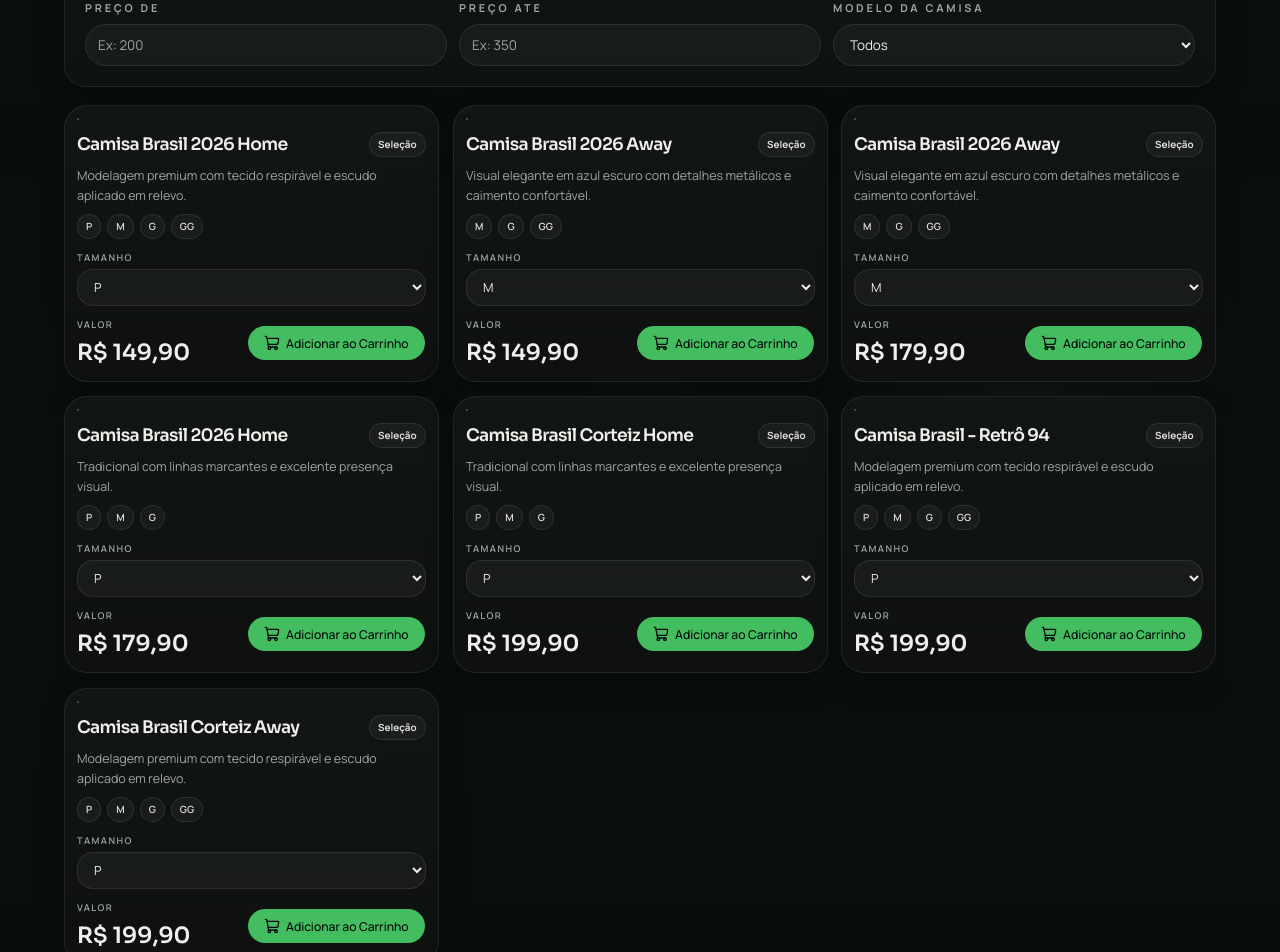
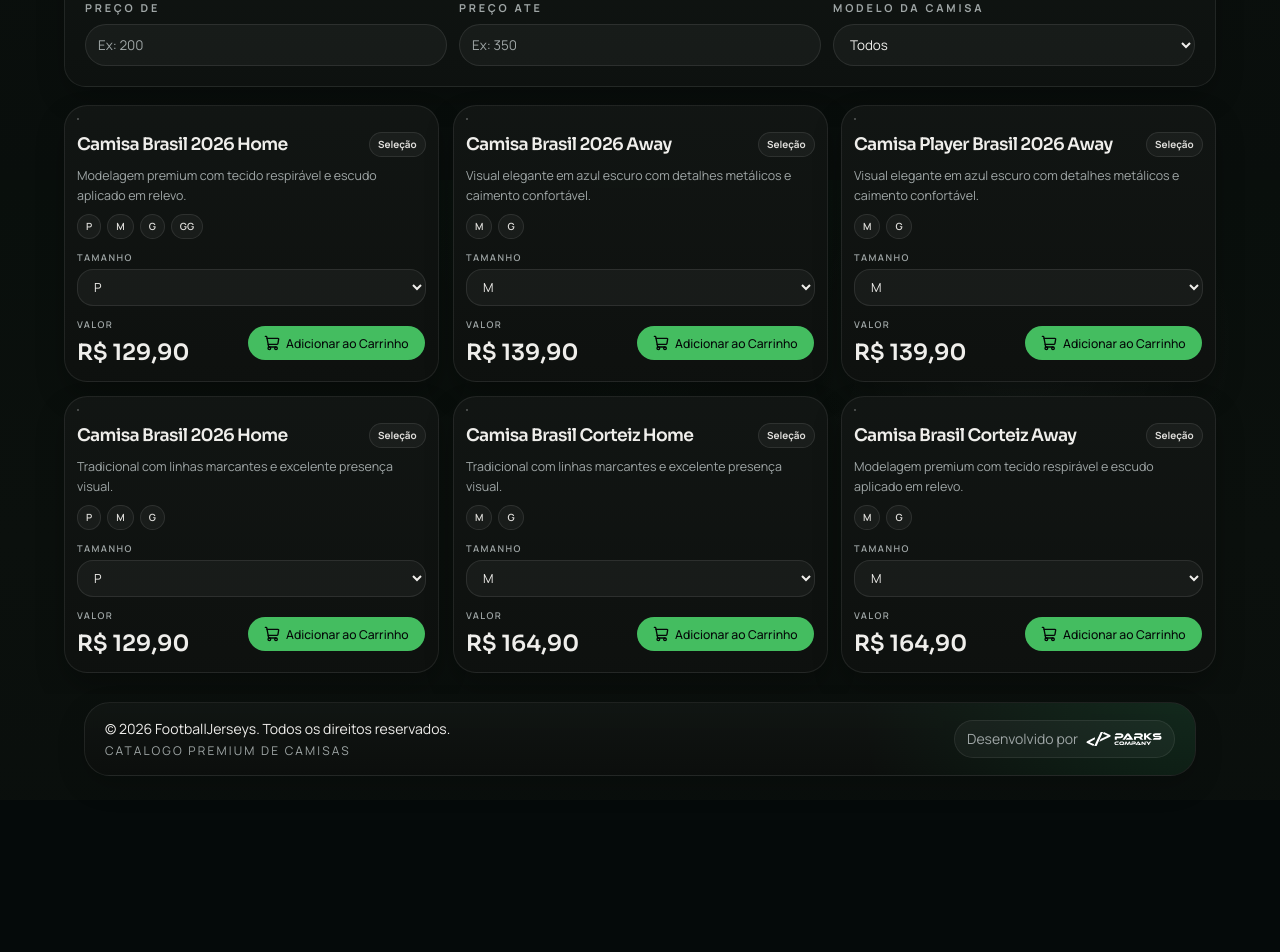
Before and after one commit to Munizleonardo/alfaberk-app, a Next.js app: page / in a window 1280 px wide. Shown: the part 620-1572 px from the top of the page. After the commit the page ends 1420 px from the top, so only its background shows below. Built offline with nearby package versions, Linux system fonts and the light colour scheme.

Commit message:
feat: prices

```diff
--- a/app/_lib/catalog.ts
+++ b/app/_lib/catalog.ts
@@ -44,7 +44,7 @@ export const catalog: Jersey[] = [
     team: "Brasil",
     category: "Seleção",
     model: "Torcedor",
-    price: 149.90,
+    price: 129.90,
     sizes: ["P", "M", "G", "GG"],
     badge: "",
     shortDescription:
@@ -72,8 +72,8 @@ export const catalog: Jersey[] = [
     team: "Brasil",
     category: "Seleção",
     model: "Torcedor",
-    price: 149.90,
-    sizes: ["M", "G", "GG"],
+    price: 139.90,
+    sizes: ["M", "G"],
     badge: "",
     shortDescription:
       "Visual elegante em azul escuro com detalhes metálicos e caimento confortável.",
@@ -97,12 +97,12 @@ export const catalog: Jersey[] = [
   },
   {
     id: "brasil-2026-jogador-away",
-    name: "Camisa Brasil 2026 Away",
+    name: "Camisa Player Brasil 2026 Away",
     team: "Brasil",
     category: "Seleção",
     model: "Jogador",
-    price: 179.90,
-    sizes: ["M", "G", "GG"],
+    price: 139.90,
+    sizes: ["M", "G"],
     badge: "",
     shortDescription:
       "Visual elegante em azul escuro com detalhes metálicos e caimento confortável.",
@@ -129,7 +129,7 @@ export const catalog: Jersey[] = [
     team: "Brasil",
     category: "Seleção",
     model: "Jogador",
-    price: 179.9,
+    price: 129.9,
     sizes: ["P", "M", "G"],
     badge: "",
     shortDescription:
@@ -156,9 +156,9 @@ export const catalog: Jersey[] = [
     name: "Camisa Brasil Corteiz Home",
     team: "Brasil",
     category: "Seleção",
-    model: "Retro",
-    price: 199.9,
-    sizes: ["P", "M", "G"],
+    model: "Corteiz",
+    price: 164.9,
+    sizes: ["M", "G"],
     badge: "",
     shortDescription:
       "Tradicional com linhas marcantes e excelente presença visual.",
@@ -179,42 +179,42 @@ export const catalog: Jersey[] = [
       accent: "#2563eb",
     },
   },
-  {
-    id: "brasil-2026-retro94",
-    name: "Camisa Brasil - Retrô 94",
-    team: "Brasil",
-    category: "Seleção",
-    model: "Retro",
-    price: 199.9,
-    sizes: ["P", "M", "G", "GG"],
-    badge: "",
-    shortDescription:
-      "Modelagem premium com tecido respirável e escudo aplicado em relevo.",
-    fullDescription:
-      "Versão inspirada no uniforme principal da Seleção, com acabamento premium, recortes anatomicos e tecido leve para uso casual ou em dia de jogo.",
-    images: {
-      Masculina: [
-        "/img/brasil/retro/retro94/brasil01.webp",
-        "/img/brasil/retro/retro94/brasil02.webp",
-        "/img/brasil/retro/retro94/03.webp",
-        "/img/brasil/retro/retro94/04.webp",
-      ],
-      Feminina: [],
-    },
-    colors: {
-      primary: "#14532d",
-      secondary: "#facc15",
-      accent: "#2563eb",
-    },
-  },
+  // {
+  //   id: "brasil-2026-retro94",
+  //   name: "Camisa Brasil - Retrô 94",
+  //   team: "Brasil",
+  //   category: "Seleção",
+  //   model: "Retro",
+  //   price: 199.9,
+  //   sizes: ["P", "M", "G", "GG"],
+  //   badge: "",
+  //   shortDescription:
+  //     "Modelagem premium com tecido respirável e escudo aplicado em relevo.",
+  //   fullDescription:
+  //     "Versão inspirada no uniforme principal da Seleção, com acabamento premium, recortes anatomicos e tecido leve para uso casual ou em dia de jogo.",
+  //   images: {
+  //     Masculina: [
+  //       "/img/brasil/retro/retro94/brasil01.webp",
+  //       "/img/brasil/retro/retro94/brasil02.webp",
+  //       "/img/brasil/retro/retro94/03.webp",
+  //       "/img/brasil/retro/retro94/04.webp",
+  //     ],
+  //     Feminina: [],
+  //   },
+  //   colors: {
+  //     primary: "#14532d",
+  //     secondary: "#facc15",
+  //     accent: "#2563eb",
+  //   },
+  // },
   {
     id: "brasil-2026-retro-azul",
     name: "Camisa Brasil Corteiz Away",
     team: "Brasil",
     category: "Seleção",
-    model: "Retro",
-    price: 199.9,
-    sizes: ["P", "M", "G", "GG"],
+    model: "Corteiz",
+    price: 164.9,
+    sizes: [ "M", "G"],
     badge: "",
     shortDescription:
       "Modelagem premium com tecido respirável e escudo aplicado em relevo.",
```
